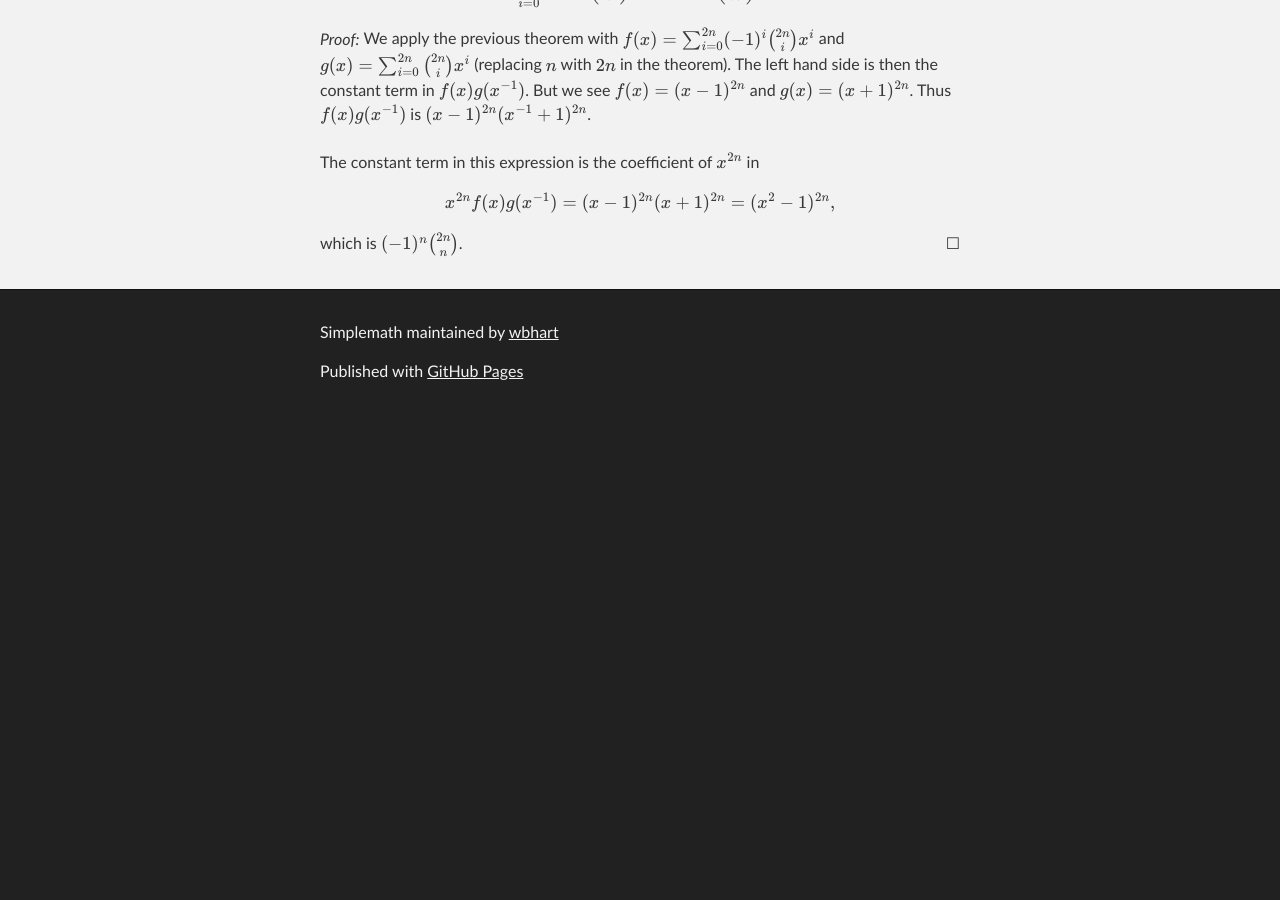
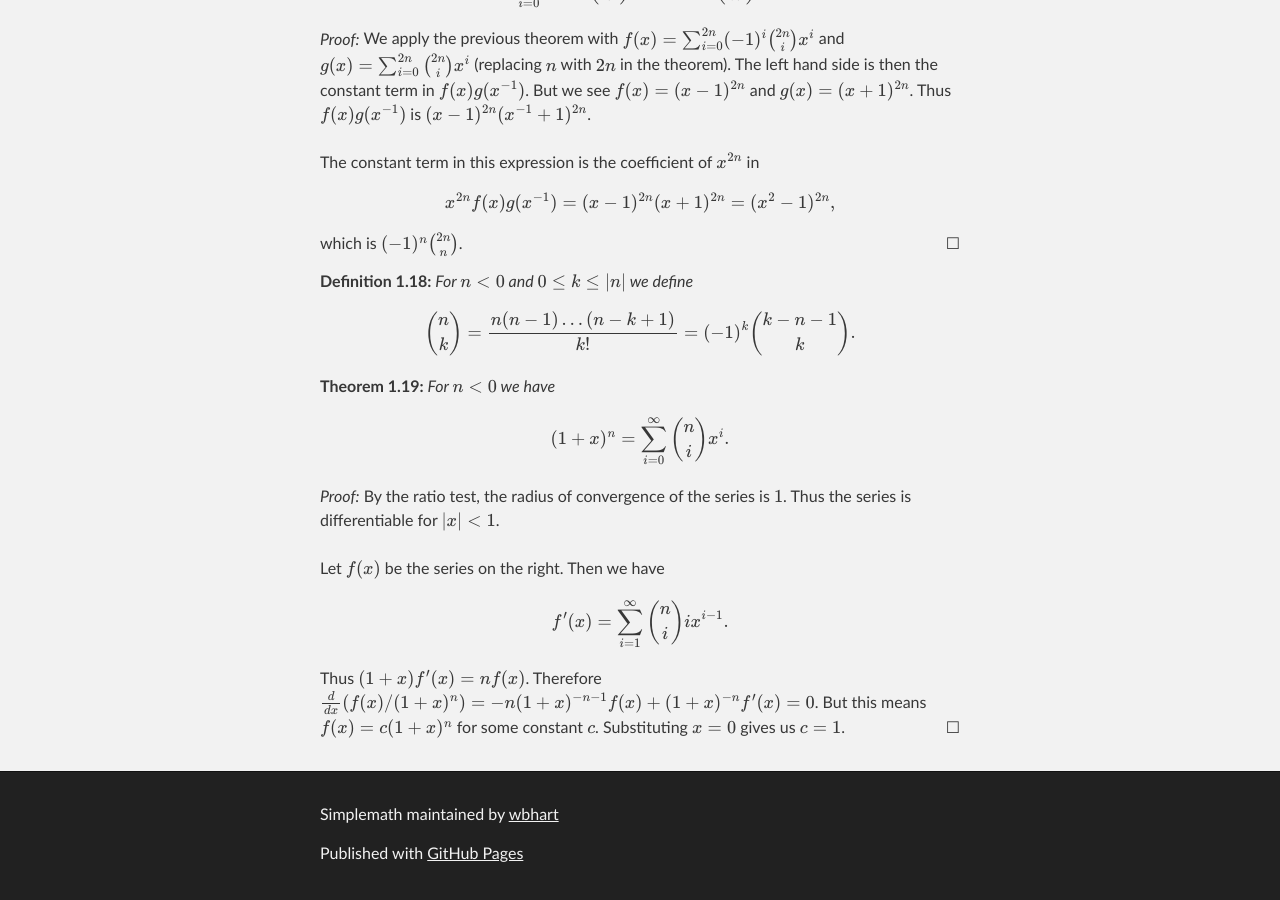
Before and after one commit to wbhart/SimpleMath, a Jekyll site: the page built from binomial.html, in a window 1280 px wide and 900 px high, scrolled down 4614 px. Built offline with Jekyll 4.4.1, drawn with Linux system fonts in a browser that asks for light colours; formulas are drawn with MathJax 3; before the commit the page ends 5032 px from its top, so only the background shows below that.

Commit message:
Update binomial.html

```diff
--- a/binomial.html
+++ b/binomial.html
@@ -181,3 +181,21 @@ The constant term in this expression is the coefficient of $x^{2n}$  in
 $$x^{2n}f(x)g(x^{-1}) = (x - 1)^{2n} (x + 1)^{2n} = (x^2 - 1)^{2n},$$
 which is $(-1)^n \binom{2n}{n}$.
 </proof>
+
+<definition> For $n < 0$ and $0 \leq k \leq |n|$ we define
+$$\binom{n}{k} = \frac{n(n - 1)\ldots (n - k + 1)}{k!} = (-1)^k \binom{k - n - 1}{k}.$$
+</definition>
+
+<theorem> For $n < 0$ we have
+$$(1 + x)^n = \sum_{i = 0}^\infty \binom{n}{i} x^i.$$
+</theorem>
+
+<proof> By the ratio test, the radius of convergence of the series is $1$. Thus the series is differentiable for
+$|x| < 1$. </br></br>
+
+Let $f(x)$ be the series on the right. Then we have
+$$f'(x) = \sum_{i = 1}^\infty \binom{n}{i} i x^{i - 1}.$$
+
+Thus $(1 + x)f'(x) = nf(x)$. Therefore $\frac{d}{dx}(f(x)/(1 + x)^n) = -n(1 + x)^{-n - 1}f(x) + (1 + x)^{-n}f'(x) = 0$.
+But this means $f(x) = c(1 + x)^n$ for some constant $c$. Substituting $x = 0$ gives us $c = 1$.
+</proof>
```
